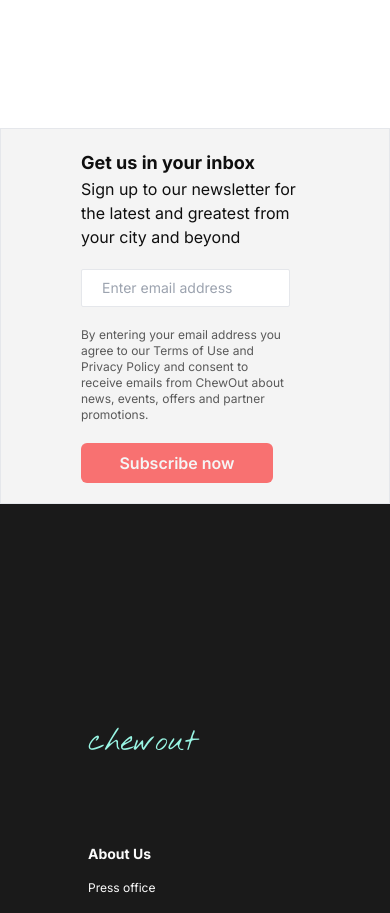
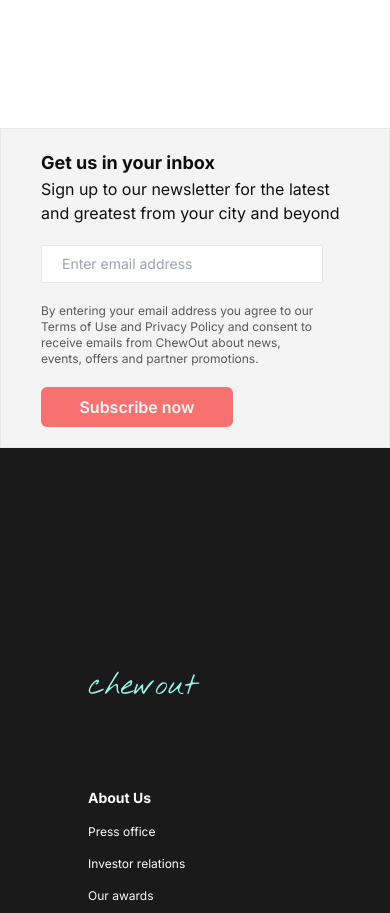
Before and after one commit to RunningFok/travel-blog, a Next.js app: page / in a window 390 px wide. Shown: the part 2540-3453 px from the top of the page. Built offline with nearby package versions, Linux system fonts and the light colour scheme.

Commit message:
changed subbox margin x

```diff
--- a/src/app/shared/Subscription.tsx
+++ b/src/app/shared/Subscription.tsx
@@ -2,7 +2,7 @@
 
 export default function Subsecription(props: Props) {
   return (
-    <div className="bg-[#F4F4F4] border flex flex-col md:flex-row lg:flex-row md:justify-between lg:justify-between items-start px-20 py-5">
+    <div className="bg-[#F4F4F4] border flex flex-col md:flex-row lg:flex-row md:justify-between lg:justify-between items-start px-10 md:px-20 py-5">
       <div className="md:px-5 flex flex-col">
         <h5 className="font-bold text-lg text-wh-900 ">Get us in your inbox</h5>
         <h6 className="text-wh-900 text-md w-6/8">
```
